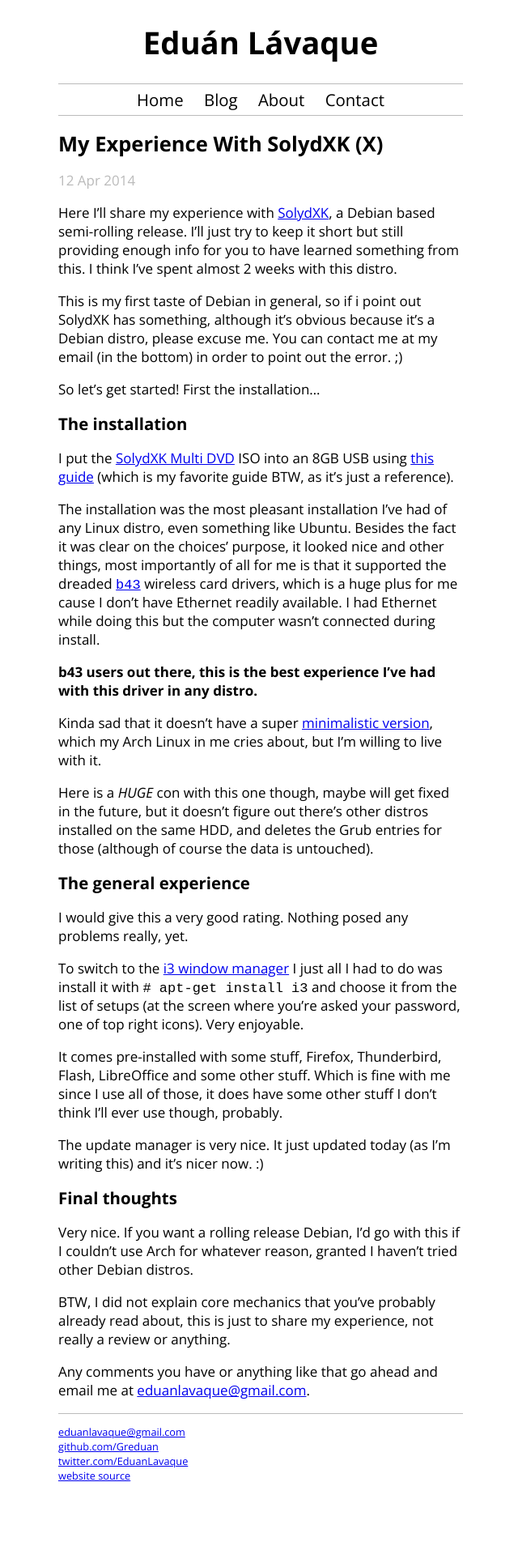
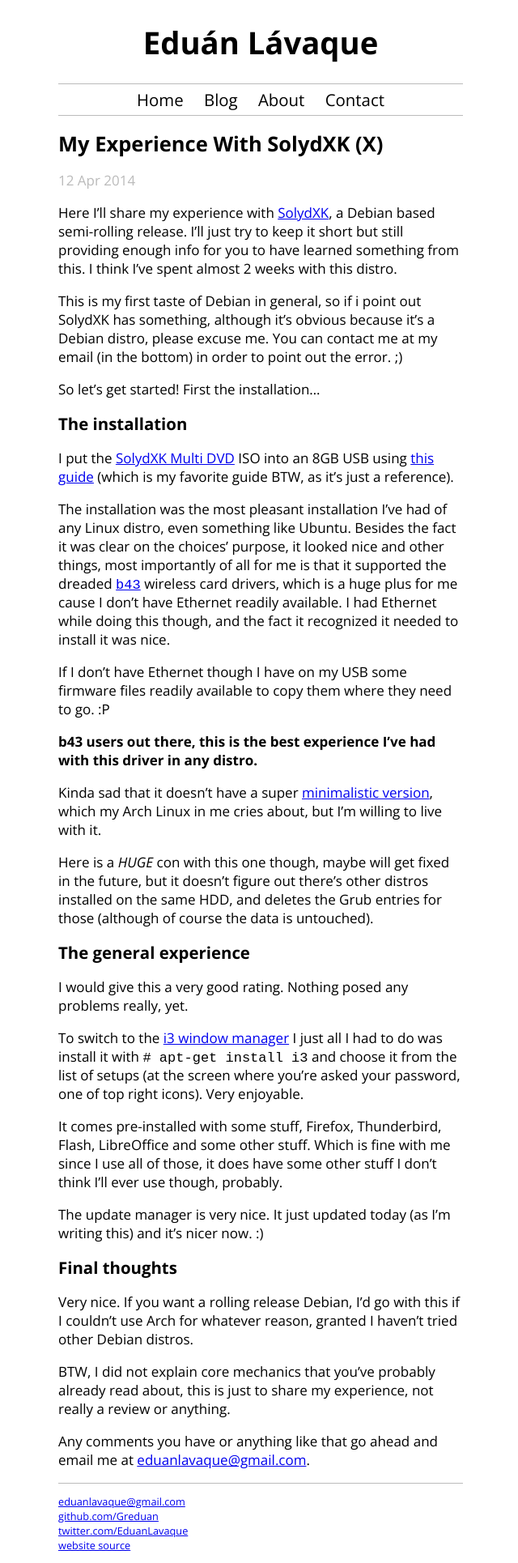
Before and after one commit to greduan/blog-content, a Jekyll site: the page built from _posts/2014-04-12-mewsx.md, in a window 1280 px wide. Shown: the whole page at 81% size, without its empty margins (318-958 px from the left). Built offline with Jekyll 4.4.1, drawn with Linux system fonts in a browser that asks for light colours; Markdown is read by kramdown in place of the engine named in the settings; before the commit the page ends 1844 px from its top, so only the background shows below that.

Commit message:
Update 2014-04-12-mewsx.md

```diff
--- a/_posts/2014-04-12-mewsx.md
+++ b/_posts/2014-04-12-mewsx.md
@@ -14,7 +14,9 @@ So let's get started! First the installation...
 
 I put the [SolydXK Multi DVD](http://solydxk.com/homeedition/solydxk-multi-dvd/) ISO into an 8GB USB using [this guide](http://crunchbang.org/forums/viewtopic.php?id=23267) (which is my favorite guide BTW, as it's just a reference).
 
-The installation was the most pleasant installation I've had of any Linux distro, even something like Ubuntu. Besides the fact it was clear on the choices' purpose, it looked nice and other things, most importantly of all for me is that it supported the dreaded [`b43`](http://wireless.kernel.org/en/users/Drivers/b43) wireless card drivers, which is a huge plus for me cause I don't have Ethernet readily available. I had Ethernet while doing this but the computer wasn't connected during install.
+The installation was the most pleasant installation I've had of any Linux distro, even something like Ubuntu. Besides the fact it was clear on the choices' purpose, it looked nice and other things, most importantly of all for me is that it supported the dreaded [`b43`](http://wireless.kernel.org/en/users/Drivers/b43) wireless card drivers, which is a huge plus for me cause I don't have Ethernet readily available. I had Ethernet while doing this though, and the fact it recognized it needed to install it was nice.
+
+If I don't have Ethernet though I have on my USB some firmware files readily available to copy them where they need to go. :P
 
 **b43 users out there, this is the best experience I've had with this driver in any distro.**
 
```
